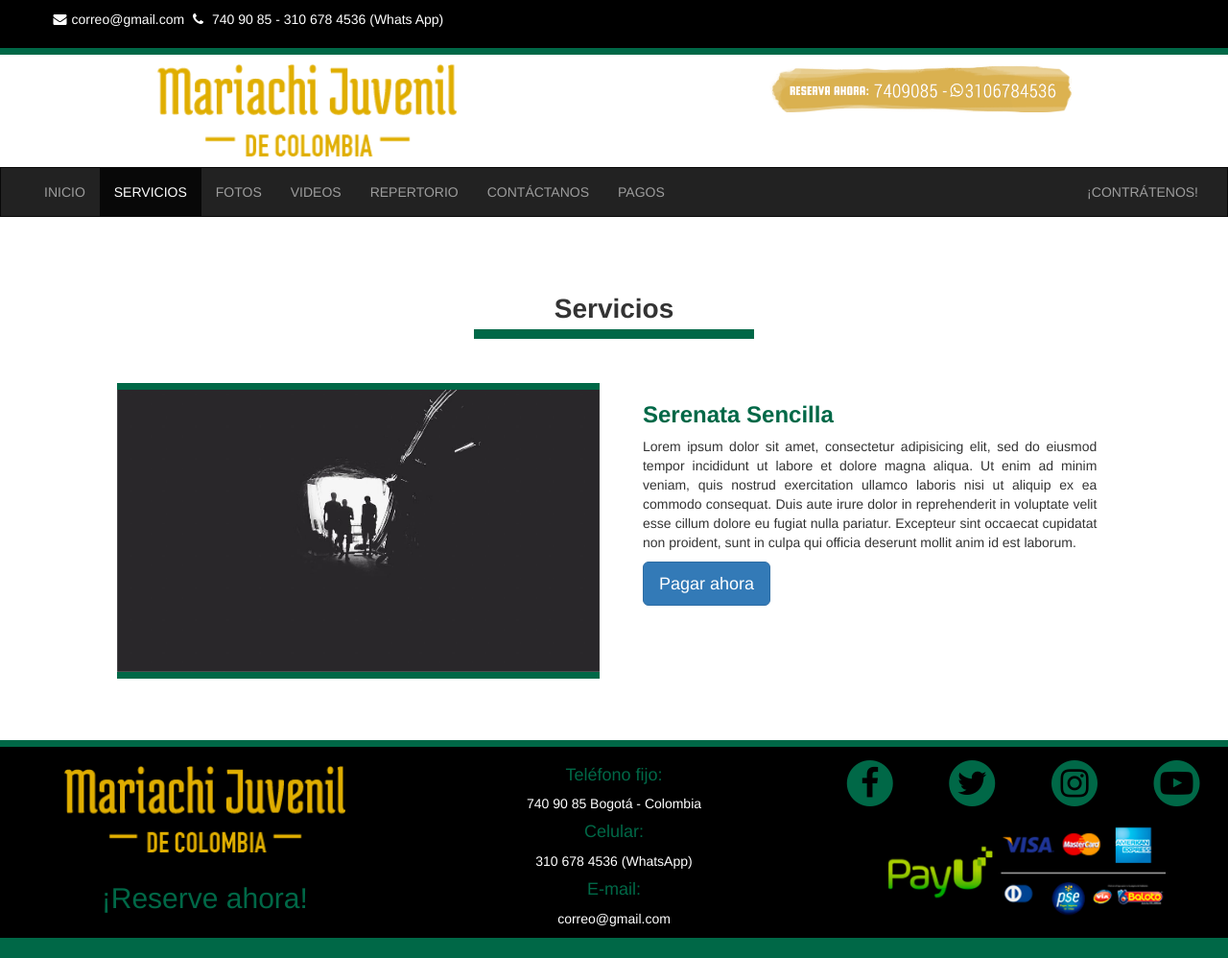
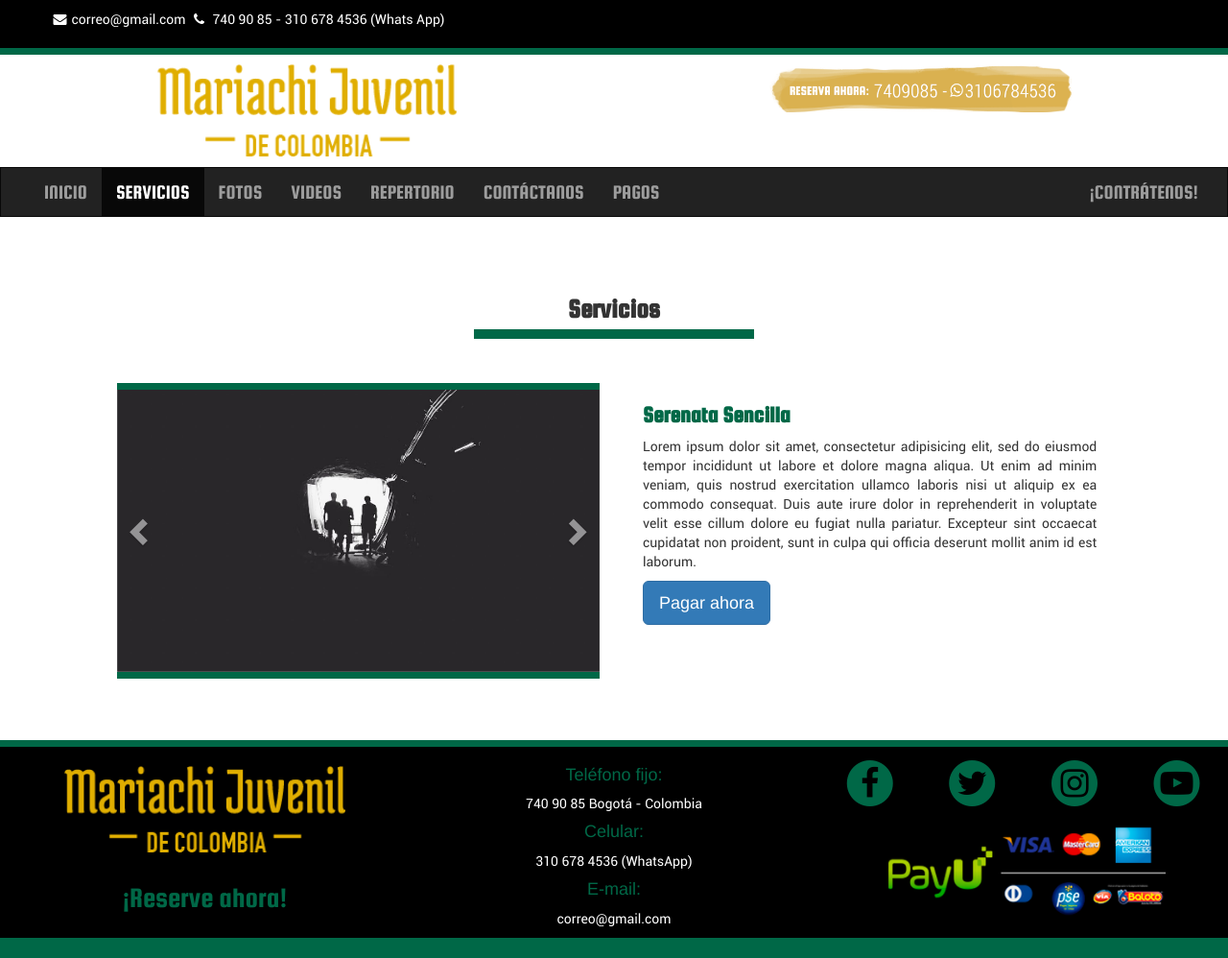
Before and after one commit to mrbrightside17/MexicanKirby, a PHP site: page /servicios.php in a window 1280 px wide. Shown: the whole page at 96% size. Run offline with PHP 8.4, Linux system fonts and the light colour scheme.

Commit message:
Otro intenro para hacer push

```diff
--- a/css/HeaderFooter.css
+++ b/css/HeaderFooter.css
@@ -6,9 +6,16 @@ html, body{
 
 /**Font**/
 @font-face{
-  font-family: sans-serif;
+  font-family: "SquadaOne";
+  src: url("../fonts/SquadaOne-Regular.ttf");
+}
 
+
+@font-face{
+  font-family: "Roboto";
+  src: url("../fonts/Roboto-Regular.ttf");
 }
+
 
 div#datosSuperior{
   padding: 10px 5%;
@@ -18,6 +25,7 @@ div#datosSuperior{
 
 header .navbar{
   border-radius: 0;
+  font-size: 1.5em;
 }
 .img-responsive{
   padding:10px;
@@ -138,3 +146,18 @@ i.fa-envelope, i.fa-phone{
 }
 
 /**footing code closing**/
+
+header .navbar{
+  font-size: 1.5em;
+}
+header .navbar,
+h1,h2,h3{
+  font-family: "SquadaOne";
+  font-weight: initial;
+}
+
+
+
+p{
+  font-family: "Roboto"!important;
+}
--- a/css/servicios.css
+++ b/css/servicios.css
@@ -29,3 +29,14 @@
   left: 20%;
   bottom: -15px;
 }
+
+
+.carousel-control.right,
+.carousel-control.left {
+    background-image: -webkit-linear-gradient(left,rgba(0,0,0,.0) 0,rgba(0,0,0,.000) 100%);
+    background-image: -o-linear-gradient(left,rgba(0,0,0,.0) 0,rgba(0,0,0,.000) 100%);
+    background-image: -webkit-gradient(linear,left top,right top,from(rgba(0,0,0,.5)),to(rgba(0,0,0,.0001)));
+    background-image: linear-gradient(to right,rgba(0,0,0,.0) 0,rgba(0,0,0,.000) 100%);
+    filter: progid:DXImageTransform.Microsoft.gradient(startColorstr='#00000000', endColorstr='#00000000', GradientType=1);
+    background-repeat: no-repeat;
+}
--- a/servicios.php
+++ b/servicios.php
@@ -31,6 +31,7 @@
         <div class="col-sm-1"></div>
         <div class="col-sm-5 text-center">
           <div class="col-xs-12 UpperContactBarInferior"></div>
+
           <div id="myCarousel" class="carousel slide" data-ride="carousel">
             <div class="carousel-inner">
               <div class="item active">
@@ -47,8 +48,18 @@
                 </div>
               </div>
             </div>
+            <!-- Left and right controls -->
+            <a class="left carousel-control" href="#myCarousel" data-slide="prev">
+              <span class="glyphicon glyphicon-chevron-left"></span>
+              <span class="sr-only">Previous</span>
+            </a>
+            <a class="right carousel-control" href="#myCarousel" data-slide="next">
+              <span class="glyphicon glyphicon-chevron-right"></span>
+              <span class="sr-only">Next</span>
+            </a>
             <div class="UpperContactBarInferior"></div>
           </div>
+
           <div class="col-sm-5">
             <div class="col-xs-12 text-left servicio">
               <h3>Serenata Sencilla</h3>
```
Also changed, not shown: fonts/Roboto-Regular.ttf (added), fonts/SquadaOne-Regular.ttf (added).
